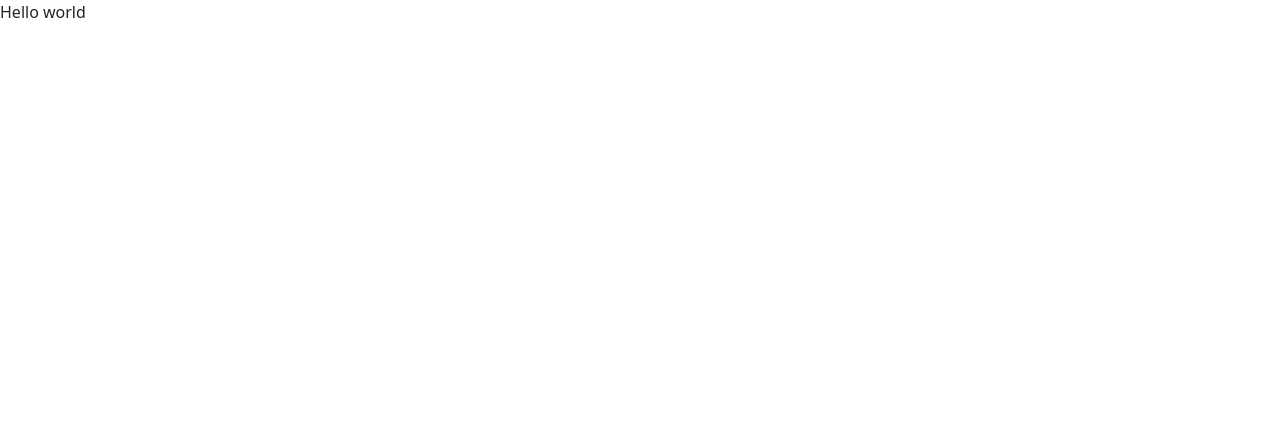
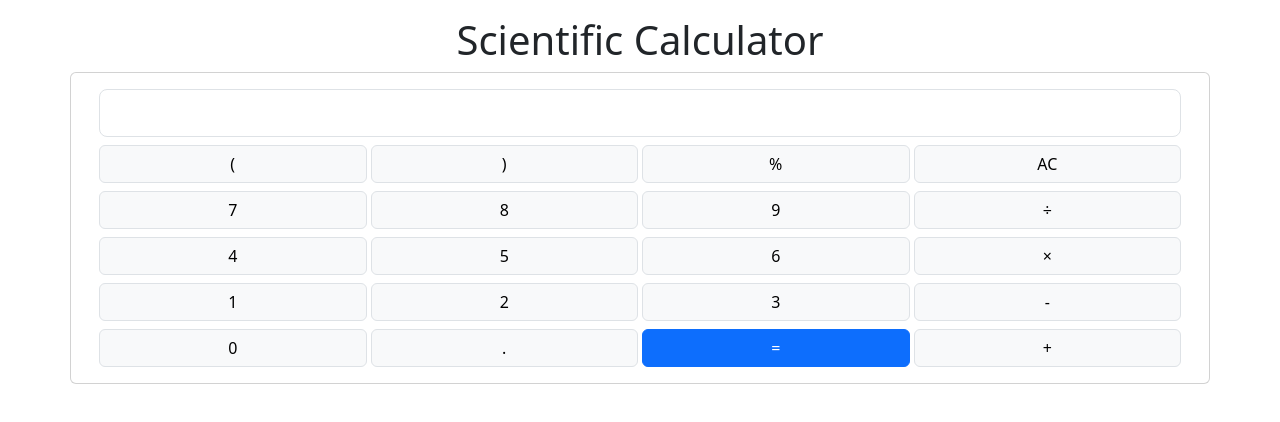
Before and after one commit to HOYCEE/scientific-calculator, a plain HTML site: page src/index.html in a window 1280 px wide. Drawn offline with nearby package versions, Linux system fonts and the light colour scheme.

Commit message:
basic button and input box

```diff
--- a/src/index.html
+++ b/src/index.html
@@ -8,7 +8,130 @@
 
     </head>
     <body>
-<div>Hello world</div>
+<div class="container">
+<h1 class="text-center mt-3">Scientific Calculator</h1>
+<div class="row ">
+<div class="col-12 offset-md-3 col-md-6 "></div>
+<div class="card">
+    <div class="card-body">
+        <input
+        id="calc-display"
+        readonly
+         class="form-control form-control-lg"
+          type="text"
+          aria-label=".form-control-lg example">
+ <div class="row gx-1">
+<div class="col-3">
+    <button type="button" class="btn btn-light w-100 mt-2 border">
+(
+    </button>
+</div>
+<div class="col-3">
+    <button type="button" class="btn btn-light w-100 mt-2 border">
+)
+    </button>
+</div>
+<div class="col-3">
+    <button type="button" class="btn btn-light w-100 mt-2 border">
+%
+    </button>
+</div>
+<div class="col-3">
+    <button type="button" class="btn btn-light w-100 mt-2 border">
+AC
+    </button>
+</div>
+
+<div class="col-3">
+    <button type="button" class="btn btn-light w-100 mt-2 border">
+7
+    </button>
+</div>
+<div class="col-3">
+    <button type="button" class="btn btn-light w-100 mt-2 border">
+8
+    </button>
+</div>
+<div class="col-3">
+    <button type="button" class="btn btn-light w-100 mt-2 border">
+9
+    </button>
+</div>
+<div class="col-3">
+    <button type="button" class="btn btn-light w-100 mt-2 border">
+        ÷
+    </button>
+</div>
+
+<div class="col-3">
+    <button type="button" class="btn btn-light w-100 mt-2 border">
+4
+    </button>
+</div>
+<div class="col-3">
+    <button type="button" class="btn btn-light w-100 mt-2 border">
+5
+    </button>
+</div>
+<div class="col-3">
+    <button type="button" class="btn btn-light w-100 mt-2 border">
+6
+    </button>
+</div>
+<div class="col-3">
+    <button type="button" class="btn btn-light w-100 mt-2 border">
+        ×
+    </button>
+</div>
+
+<div class="col-3">
+    <button type="button" class="btn btn-light w-100 mt-2 border">
+1
+    </button>
+</div>
+<div class="col-3">
+    <button type="button" class="btn btn-light w-100 mt-2 border">
+2
+    </button>
+</div>
+<div class="col-3">
+    <button type="button" class="btn btn-light w-100 mt-2 border">
+3
+    </button>
+</div>
+<div class="col-3">
+    <button type="button" class="btn btn-light w-100 mt-2 border">
+-
+    </button>
+</div>
+
+<div class="col-3">
+    <button type="button" class="btn btn-light w-100 mt-2 border">
+0
+    </button>
+</div>
+<div class="col-3">
+    <button type="button" class="btn btn-light w-100 mt-2 border">
+.
+    </button>
+</div>
+<div class="col-3">
+    <button type="button" class="btn btn-primary w-100 mt-2  border border-primary">
+=
+    </button>
+</div>
+<div class="col-3">
+    <button type="button" class="btn btn-light w-100 mt-2 border">
++
+    </button>
+</div>
+
+</div>
+    </div>
+</div>
+</div>
+
+</div>
 <script src="https://cdn.jsdelivr.net/npm/bootstrap@5.3.2/dist/js/bootstrap.bundle.min.js" integrity="sha384-C6RzsynM9kWDrMNeT87bh95OGNyZPhcTNXj1NW7RuBCsyN/o0jlpcV8Qyq46cDfL" crossorigin="anonymous"></script>
 
     </body>
```
